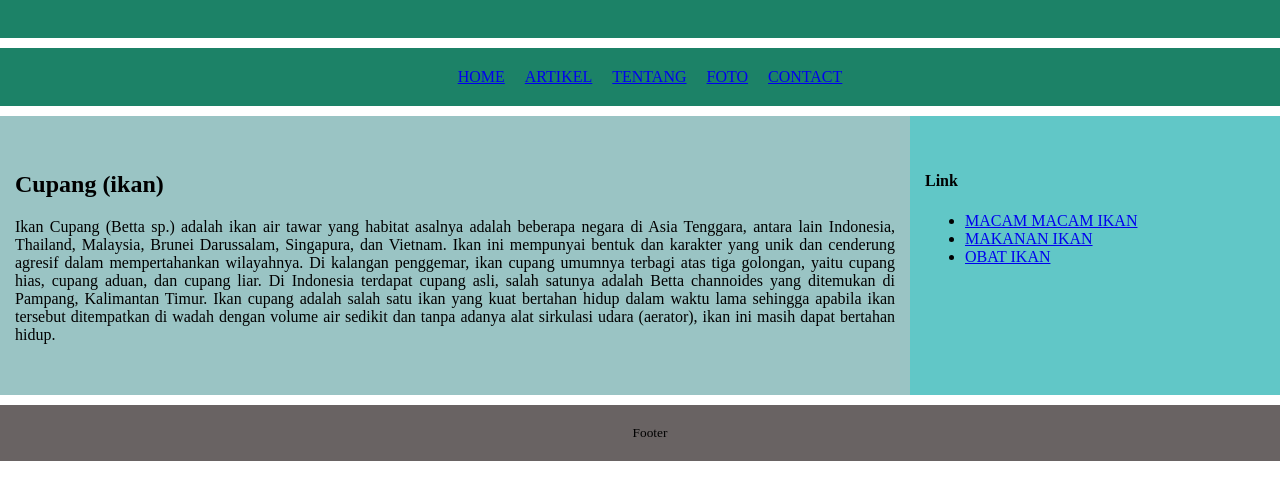
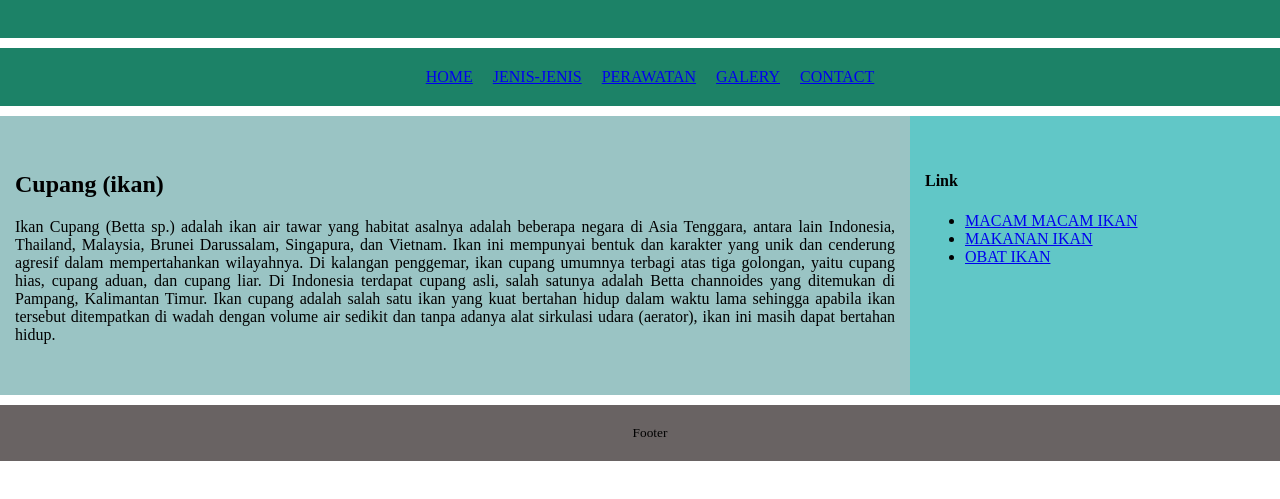
Before and after one commit to alvinagustiannn/ProjekWeb, a plain HTML site: page index.html in a window 1280 px wide. Shown: the part 185-684 px from the top of the page. Drawn offline with Linux system fonts and the light colour scheme.

Commit message:
Update index.html

```diff
--- a/index.html
+++ b/index.html
@@ -1,6 +1,6 @@
 <html>
 <head>
-<title>Web Sederhana</title>
+<title>Betta Fish</title>
 <link rel="stylesheet" href="tampilan.css" />
 </head>
 
@@ -16,9 +16,9 @@
 	<div class="navigasi">
 			<ul>
 				<li><a href="#">HOME</a></li>
-				<li><a href="#">ARTIKEL</a></li>
-				<li><a href="#">TENTANG</a></li>
-				<li><a href="#">FOTO</a></li>
+				<li><a href="#">JENIS-JENIS</a></li>
+				<li><a href="#">PERAWATAN</a></li>
+				<li><a href="#">GALERY</a></li>
 				<li><a href="#">CONTACT</a></li>
 			</ul>
 	</div>
```
